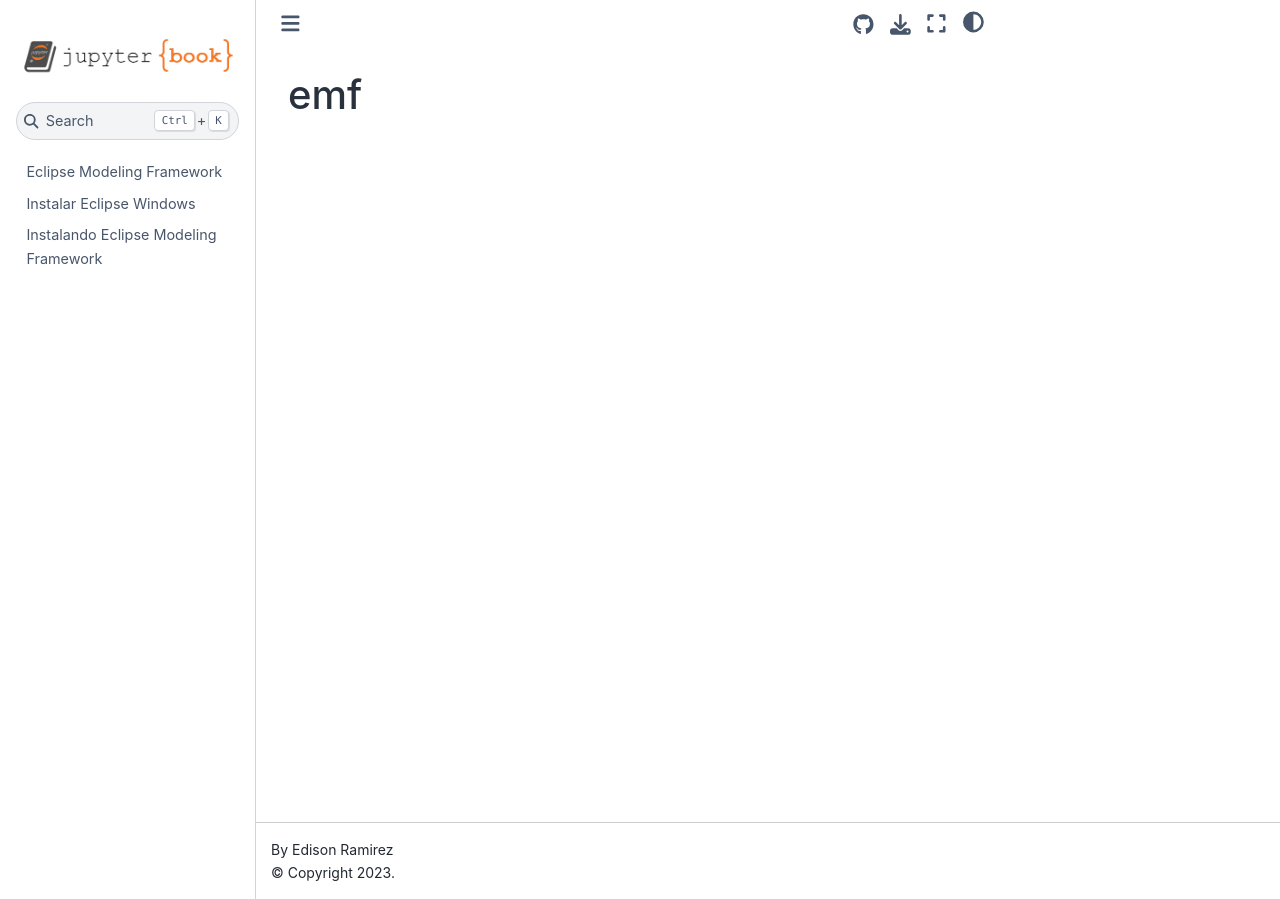
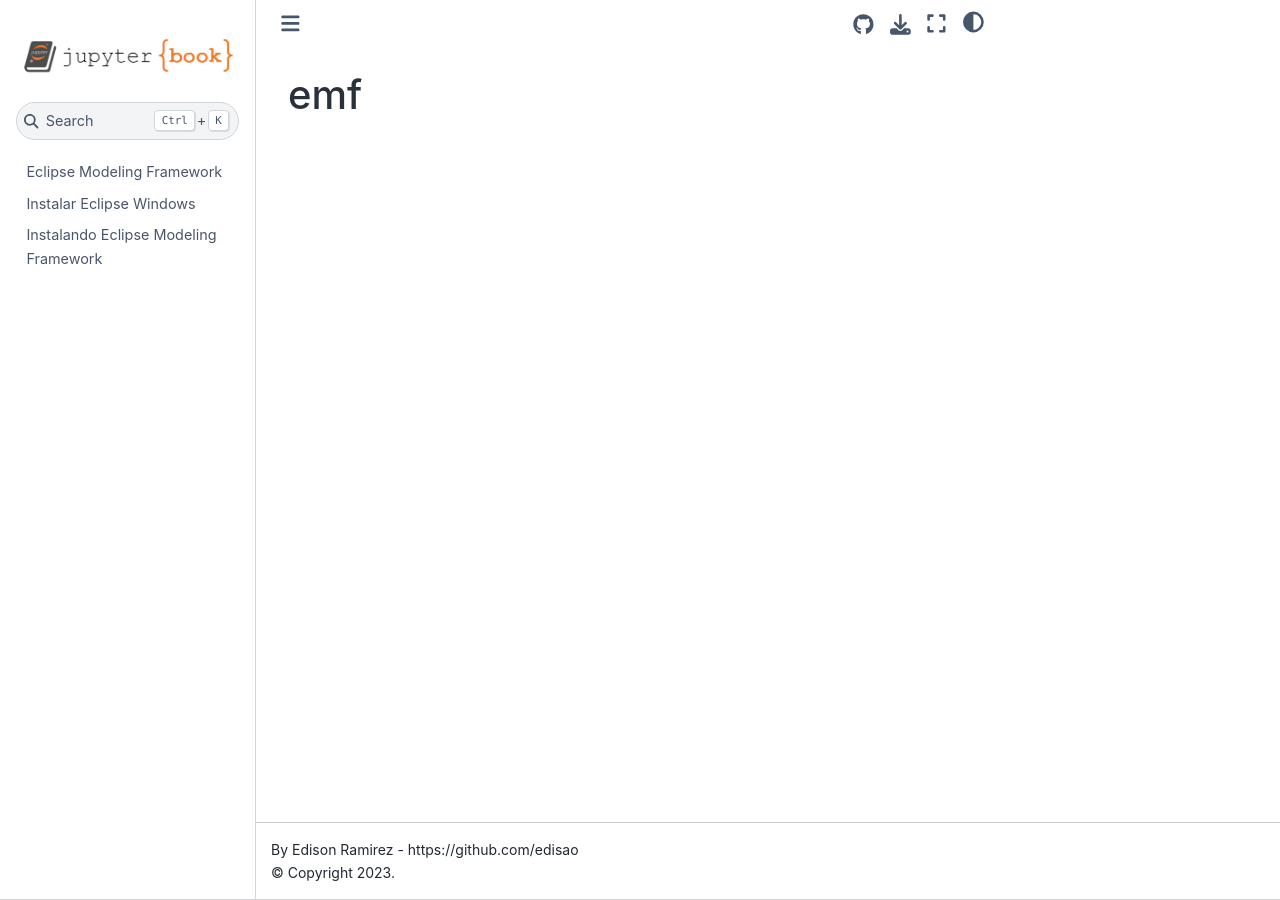
Before and after one commit to edisao/emf, a Jupyter Book: the page built from README.md, in a window 1280 px wide. Built offline with Jupyter Book 1.0.4 settings and Sphinx 7.4.7 and the Sphinx Book theme 1.1.4, drawn with Linux system fonts in a browser that asks for light colours; some of the changed lines change nothing that is shown.

Commit message:
Ajustes en la configuración

```diff
--- a/_config.yml
+++ b/_config.yml
@@ -2,7 +2,7 @@
 # Learn more at https://jupyterbook.org/customize/config.html
 
 title: Eclipse Modeling Framework
-author: Edison Ramirez
+author: Edison Ramirez - https://github.com/edisao
 logo: logo.png
 
 # Force re-execution of notebooks on each build.
```
